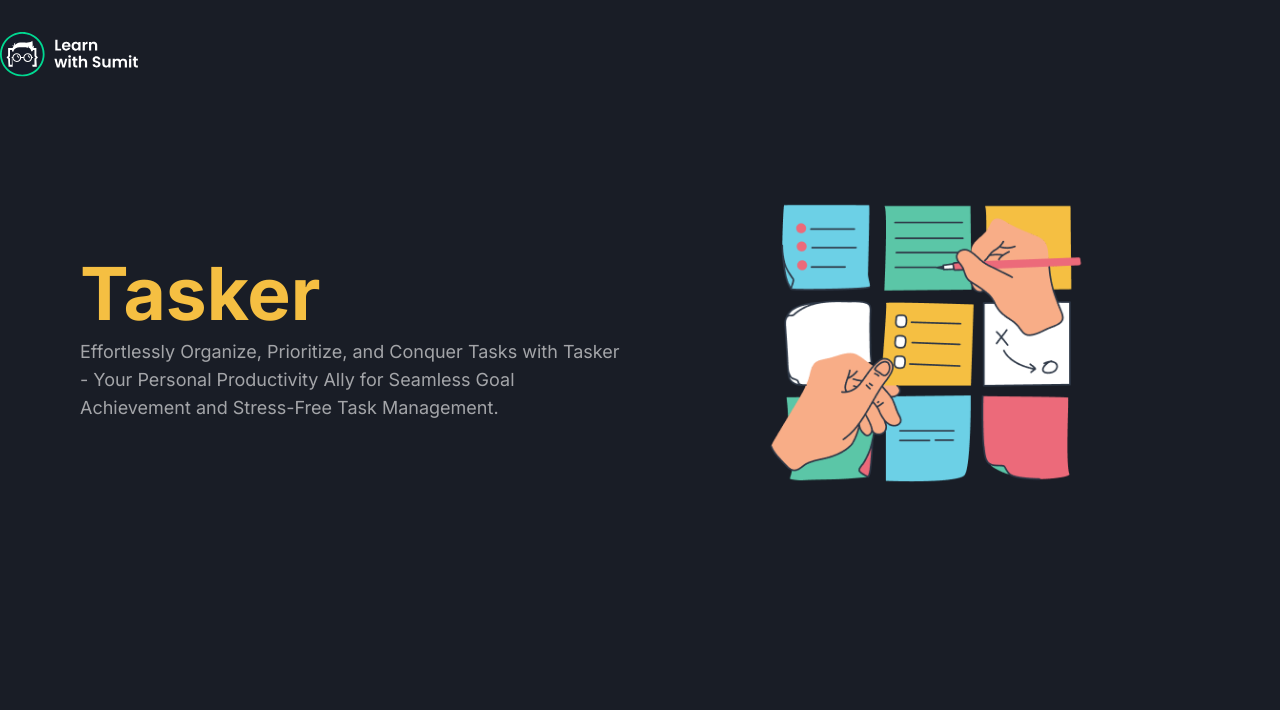
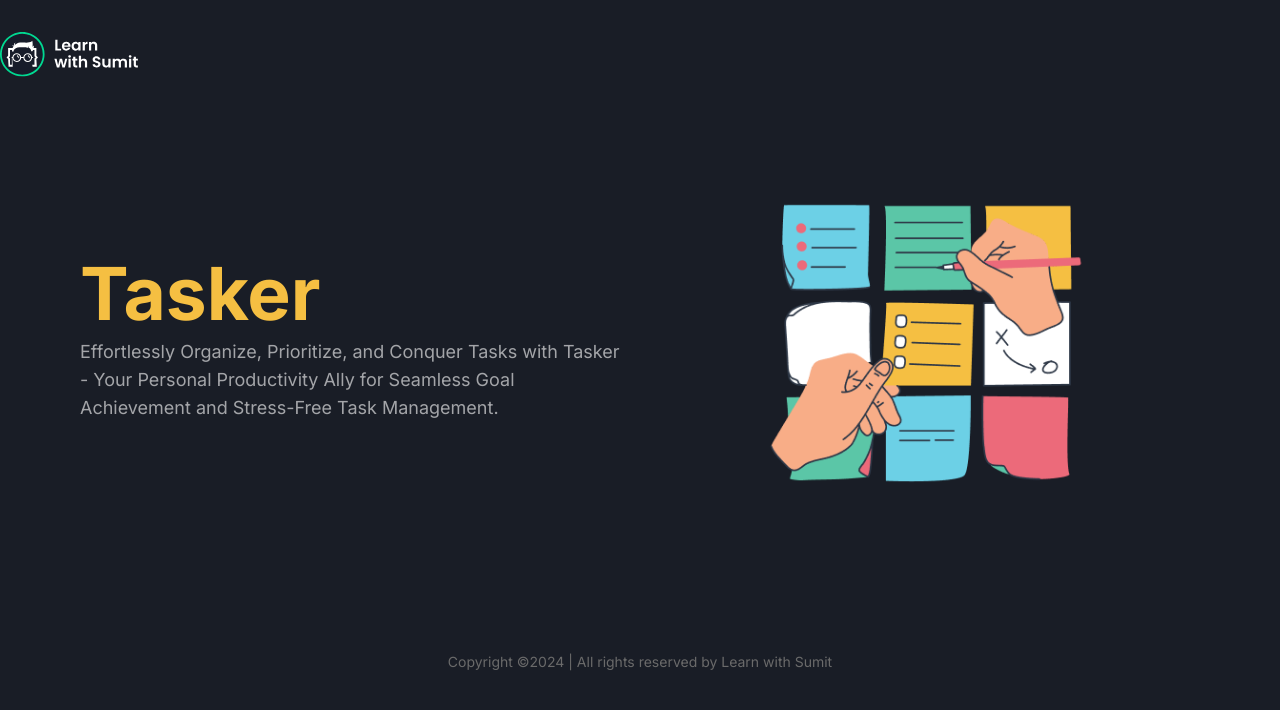
Before and after one commit to Emam-Bokhari/-Improved-Tasker, a React (Vite) app: page / in a window 1280 px wide. Shown: the top 710 px of the page. Built offline with nearby package versions, Linux system fonts and the light colour scheme.

Commit message:
Add Footer component with copyright text in App component

```diff
--- a/src/App.jsx
+++ b/src/App.jsx
@@ -1,6 +1,7 @@
 import { Fragment } from "react"
 import Navbar from "./Navbar"
 import HeroSection from "./HeroSection"
+import Footer from "./Footer"
 
 const App = () => {
   return (
@@ -10,6 +11,8 @@
 
       <HeroSection />
 
+      <Footer />
+
     </Fragment>
   )
 }
--- /dev/null
+++ b/src/Footer.jsx
@@ -0,0 +1,18 @@
+import { Fragment } from "react"
+
+const Footer = () => {
+    return (
+        <Fragment>
+
+            <footer className="py-6 md:py-8">
+                <div className="container mx-auto">
+                    <p className="text-center text-xs text-[#6A6A6A] lg:text-sm">
+                        Copyright ©2024 | All rights reserved by Learn with Sumit
+                    </p>
+                </div>
+            </footer>
+
+        </Fragment>
+    )
+}
+export default Footer
```
